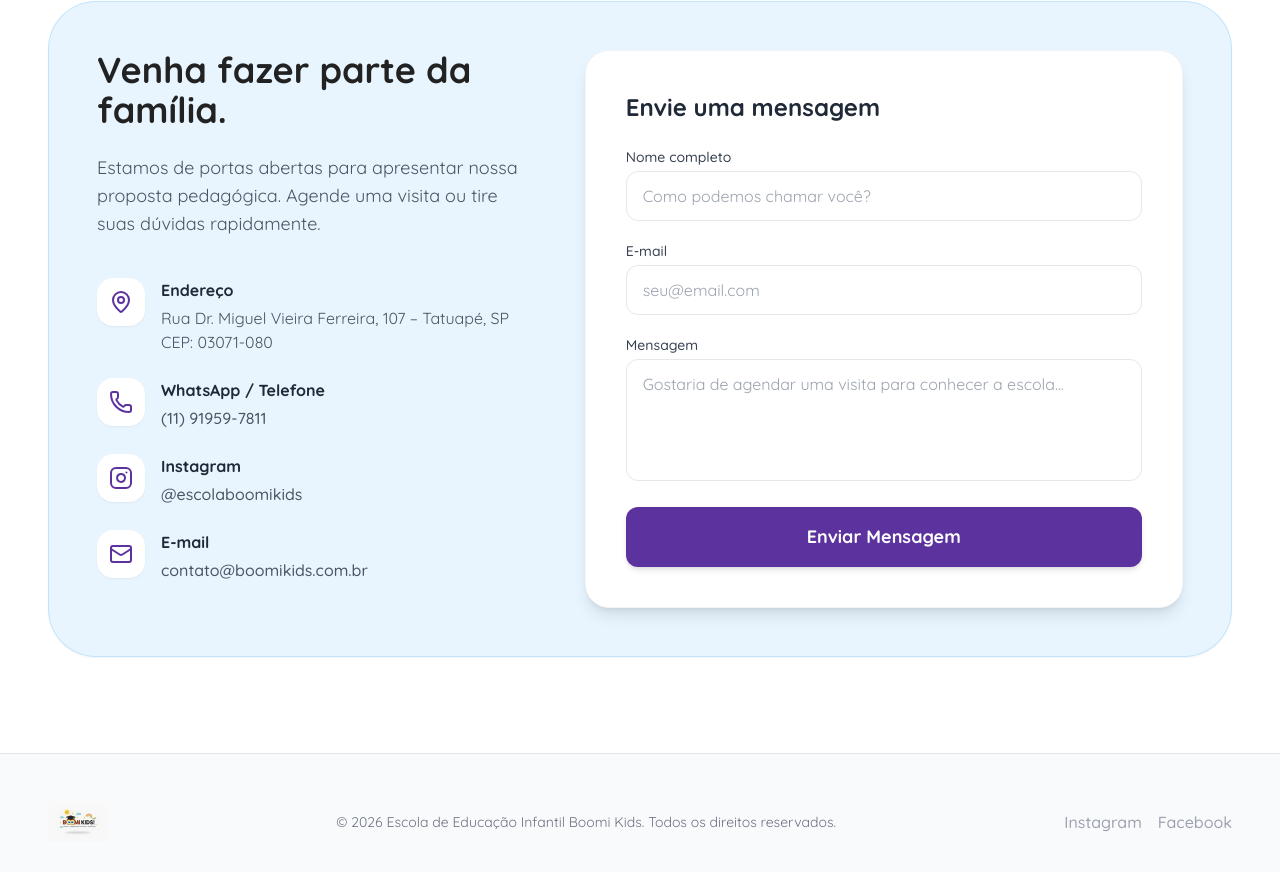
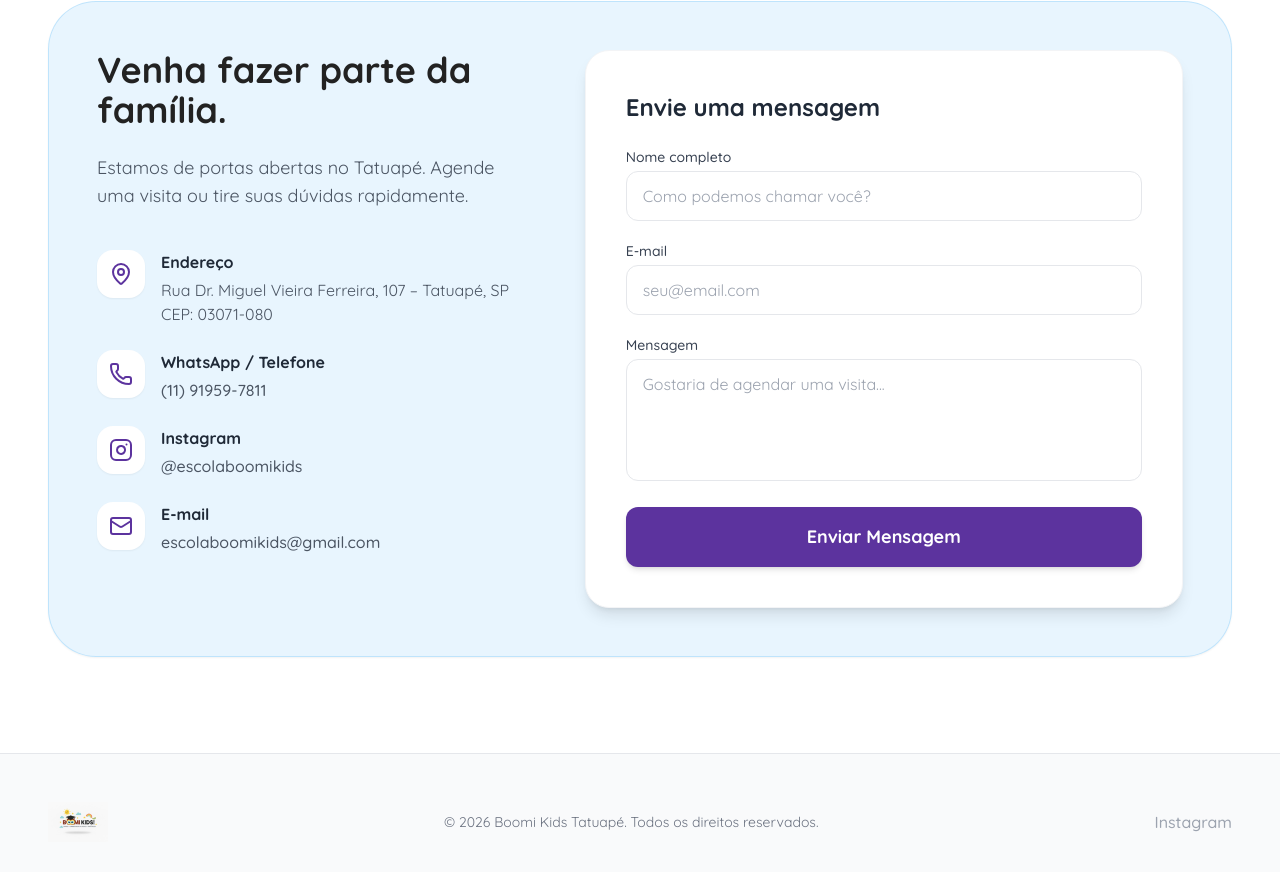
Before and after one commit to FerisReptilium/boomi-kids, a React (Vite) app: page / in a window 1280 px wide. Shown: the part 10751-11623 px from the top of the page. Built offline with nearby package versions, Linux system fonts and the light colour scheme.

Commit message:
Refactor Contact component with updated details
Updated contact information and improved form labels for clarity.

```diff
--- a/src/components/Contact.jsx
+++ b/src/components/Contact.jsx
@@ -13,7 +13,6 @@ const Instagram = ({ size = 24, className }) => (
 const Contact = () => {
   return (
     <section id="contact" className="bg-white">
-      {/* Contact Form & Info Section */}
       <div className="py-24 container mx-auto px-6 md:px-12">
         <motion.div
           initial={{ opacity: 0, y: 30 }}
@@ -23,17 +22,13 @@ const Contact = () => {
           className="bg-brand-blue/10 rounded-[3rem] p-8 md:p-12 shadow-sm border border-brand-blue/20"
         >
           <div className="flex flex-col lg:flex-row gap-16">
-
-            {/* Informações de Contato */}
             <div className="lg:w-5/12">
               <h2 className="text-4xl font-bold text-brand-text mb-6">Venha fazer parte da família.</h2>
-              <p className="text-gray-600 mb-10 text-lg">Estamos de portas abertas para apresentar nossa proposta pedagógica. Agende uma visita ou tire suas dúvidas rapidamente.</p>
+              <p className="text-gray-600 mb-10 text-lg">Estamos de portas abertas no Tatuapé. Agende uma visita ou tire suas dúvidas rapidamente.</p>
 
               <div className="space-y-6">
                 <div className="flex items-start gap-4 hover:-translate-y-1 transition-transform">
-                  <div className="bg-white p-3 rounded-2xl shadow-sm text-brand-purple">
-                    <MapPin size={24} />
-                  </div>
+                  <div className="bg-white p-3 rounded-2xl shadow-sm text-brand-purple"><MapPin size={24} /></div>
                   <div>
                     <h4 className="font-bold text-gray-800">Endereço</h4>
                     <p className="text-gray-600 mt-1">Rua Dr. Miguel Vieira Ferreira, 107 – Tatuapé, SP<br/>CEP: 03071-080</p>
@@ -41,9 +36,7 @@ const Contact = () => {
                 </div>
 
                 <div className="flex items-start gap-4 hover:-translate-y-1 transition-transform">
-                  <div className="bg-white p-3 rounded-2xl shadow-sm text-brand-purple">
-                    <Phone size={24} />
-                  </div>
+                  <div className="bg-white p-3 rounded-2xl shadow-sm text-brand-purple"><Phone size={24} /></div>
                   <div>
                     <h4 className="font-bold text-gray-800">WhatsApp / Telefone</h4>
                     <a href="https://wa.me/5511919597811" className="text-gray-600 hover:text-brand-purple font-medium transition-colors mt-1 block">(11) 91959-7811</a>
@@ -51,9 +44,7 @@ const Contact = () => {
                 </div>
 
                 <div className="flex items-start gap-4 hover:-translate-y-1 transition-transform">
-                  <div className="bg-white p-3 rounded-2xl shadow-sm text-brand-purple">
-                    <Instagram size={24} />
-                  </div>
+                  <div className="bg-white p-3 rounded-2xl shadow-sm text-brand-purple"><Instagram size={24} /></div>
                   <div>
                     <h4 className="font-bold text-gray-800">Instagram</h4>
                     <a href="https://instagram.com/escolaboomikids" target="_blank" rel="noreferrer" className="text-gray-600 hover:text-brand-purple font-medium transition-colors mt-1 block">@escolaboomikids</a>
@@ -61,68 +52,48 @@ const Contact = () => {
                 </div>
 
                 <div className="flex items-start gap-4 hover:-translate-y-1 transition-transform">
-                  <div className="bg-white p-3 rounded-2xl shadow-sm text-brand-purple">
-                    <Mail size={24} />
-                  </div>
+                  <div className="bg-white p-3 rounded-2xl shadow-sm text-brand-purple"><Mail size={24} /></div>
                   <div>
                     <h4 className="font-bold text-gray-800">E-mail</h4>
-                    <a href="mailto:contato@boomikids.com.br" className="text-gray-600 hover:text-brand-purple font-medium transition-colors mt-1 block">contato@boomikids.com.br</a>
+                    {/* NOVO E-MAIL ADICIONADO ABAIXO */}
+                    <a href="mailto:escolaboomikids@gmail.com" className="text-gray-600 hover:text-brand-purple font-medium transition-colors mt-1 block">escolaboomikids@gmail.com</a>
                   </div>
                 </div>
               </div>
             </div>
 
-            {/* Formulário */}
             <div className="lg:w-7/12 bg-white rounded-3xl p-8 md:p-10 shadow-lg border border-gray-100">
               <h3 className="text-2xl font-bold mb-6 text-gray-800">Envie uma mensagem</h3>
               <form className="space-y-5" onSubmit={(e) => e.preventDefault()}>
                 <div>
-                  <label htmlFor="name" className="block text-sm font-medium text-gray-700 mb-1">Nome completo</label>
-                  <input type="text" id="name" className="w-full px-4 py-3 rounded-xl border border-gray-200 focus:outline-none focus:ring-2 focus:ring-brand-purple focus:border-transparent transition-all" placeholder="Como podemos chamar você?" />
+                  <label className="block text-sm font-medium text-gray-700 mb-1">Nome completo</label>
+                  <input type="text" className="w-full px-4 py-3 rounded-xl border border-gray-200" placeholder="Como podemos chamar você?" />
                 </div>
-
                 <div>
-                  <label htmlFor="email" className="block text-sm font-medium text-gray-700 mb-1">E-mail</label>
-                  <input type="email" id="email" className="w-full px-4 py-3 rounded-xl border border-gray-200 focus:outline-none focus:ring-2 focus:ring-brand-purple focus:border-transparent transition-all" placeholder="seu@email.com" />
+                  <label className="block text-sm font-medium text-gray-700 mb-1">E-mail</label>
+                  <input type="email" className="w-full px-4 py-3 rounded-xl border border-gray-200" placeholder="seu@email.com" />
                 </div>
-
                 <div>
-                  <label htmlFor="message" className="block text-sm font-medium text-gray-700 mb-1">Mensagem</label>
-                  <textarea id="message" rows="4" className="w-full px-4 py-3 rounded-xl border border-gray-200 focus:outline-none focus:ring-2 focus:ring-brand-purple focus:border-transparent transition-all resize-none" placeholder="Gostaria de agendar uma visita para conhecer a escola..."></textarea>
+                  <label className="block text-sm font-medium text-gray-700 mb-1">Mensagem</label>
+                  <textarea rows="4" className="w-full px-4 py-3 rounded-xl border border-gray-200 resize-none" placeholder="Gostaria de agendar uma visita..."></textarea>
                 </div>
-
-                <button type="submit" className="w-full bg-brand-purple hover:bg-opacity-90 text-white font-bold text-lg py-4 rounded-xl shadow-md transition-all hover:-translate-y-1">
+                <button type="submit" className="w-full bg-brand-purple text-white font-bold text-lg py-4 rounded-xl shadow-md transition-all hover:-translate-y-1">
                   Enviar Mensagem
                 </button>
               </form>
             </div>
-
           </div>
         </motion.div>
       </div>
 
-      {/* Footer Minimalista */}
-      <footer className="bg-gray-50 border-t border-gray-200 py-12">
+      <footer className="bg-gray-50 border-t border-gray-200 py-12 text-center md:text-left">
         <div className="container mx-auto px-6 md:px-12 flex flex-col md:flex-row justify-between items-center gap-6">
-          <div className="flex items-center gap-2">
-            <img
-              src="/logo.png"
-              alt="Logo Boomi Kids"
-              className="h-10 w-auto object-contain"
-            />
-          </div>
-
-          <p className="text-gray-500 text-sm text-center">
-            &copy; {new Date().getFullYear()} Escola de Educação Infantil Boomi Kids. Todos os direitos reservados.
+          <img src="/logo.png" alt="Logo Boomi Kids" className="h-10 w-auto" />
+          <p className="text-gray-500 text-sm">
+            &copy; {new Date().getFullYear()} Boomi Kids Tatuapé. Todos os direitos reservados.
           </p>
-
-          <div className="flex items-center gap-4">
-            <a href="https://instagram.com/escolaboomikids" target="_blank" rel="noreferrer" className="flex items-center justify-center text-gray-400 hover:text-brand-purple hover:underline transition-all font-medium">
-              Instagram
-            </a>
-            <a href="#" className="flex items-center justify-center text-gray-400 hover:text-brand-blue hover:underline transition-all font-medium">
-              Facebook
-            </a>
+          <div className="flex gap-4">
+            <a href="https://instagram.com/escolaboomikids" target="_blank" rel="noreferrer" className="text-gray-400 hover:text-brand-purple font-medium">Instagram</a>
           </div>
         </div>
       </footer>
```
